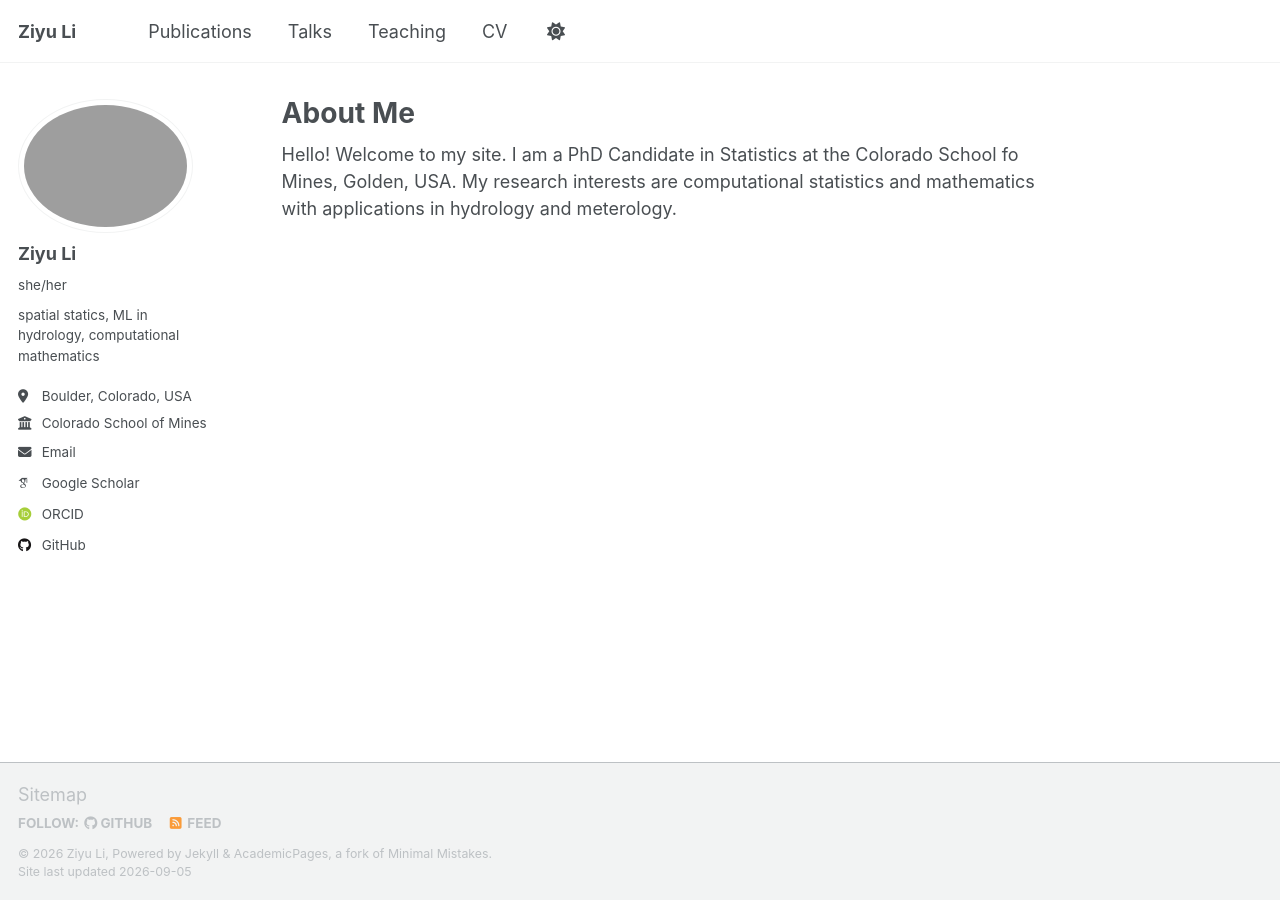
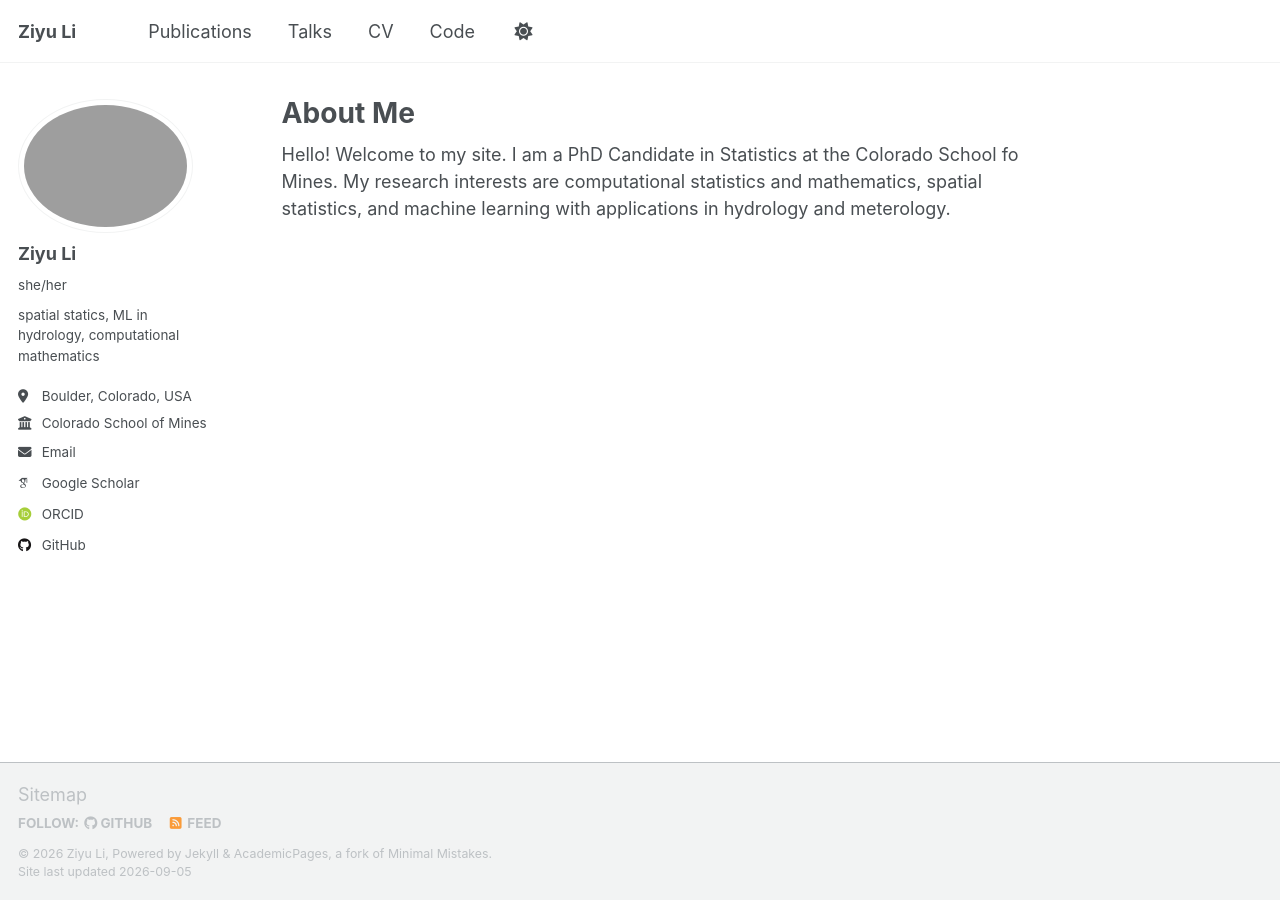
Before and after one commit to ziyuli22/ziyuli22.github.io, a Jekyll site: the page built from _pages/about.md, in a window 1280 px wide. Built offline with Jekyll 4.4.1, drawn with Linux system fonts in a browser that asks for light colours; some web fonts are replaced; a script that is not in the unit is left out.

Commit message:
updated format

```diff
--- a/_data/navigation.yml
+++ b/_data/navigation.yml
@@ -14,8 +14,8 @@ main:
   - title: "Talks"
     url: /talks/
 
-  - title: "Teaching"
-    url: /teaching/
+  #- title: "Teaching"
+  #  url: /teaching/
 
   #- title: "Portfolio"
   #  url: /portfolio/
@@ -26,6 +26,9 @@ main:
   - title: "CV"
     url: /cv/
 
+  - title: "Code"
+    url: /code/
+
   # - title: "CV"
   #   url: /cv-json/
 
--- a/_pages/about.md
+++ b/_pages/about.md
@@ -7,4 +7,4 @@ redirect_from:
   - /about.html
 ---
 
-Hello! Welcome to my site. I am a PhD Candidate in Statistics at the Colorado School fo Mines, Golden, USA. My research interests are computational statistics and mathematics with applications in hydrology and meterology.
+Hello! Welcome to my site. I am a PhD Candidate in Statistics at the Colorado School fo Mines. My research interests are computational statistics and mathematics, spatial statistics, and machine learning with applications in hydrology and meterology.
```
Also changed, not shown: _publications/2025_07_17_poster_rap.md (added, +11 -0 lines), _presentations/2012-03-01-talk-1.md (renamed from _talks/2012-03-01-talk-1.md), _presentations/2013-03-01-tutorial-1.md (renamed from _talks/2013-03-01-tutorial-1.md), _presentations/2014-02-01-talk-2.md (renamed from _talks/2014-02-01-talk-2.md), _presentations/2014-03-01-talk-3.md (renamed from _talks/2014-03-01-talk-3.md), 1 other file.
